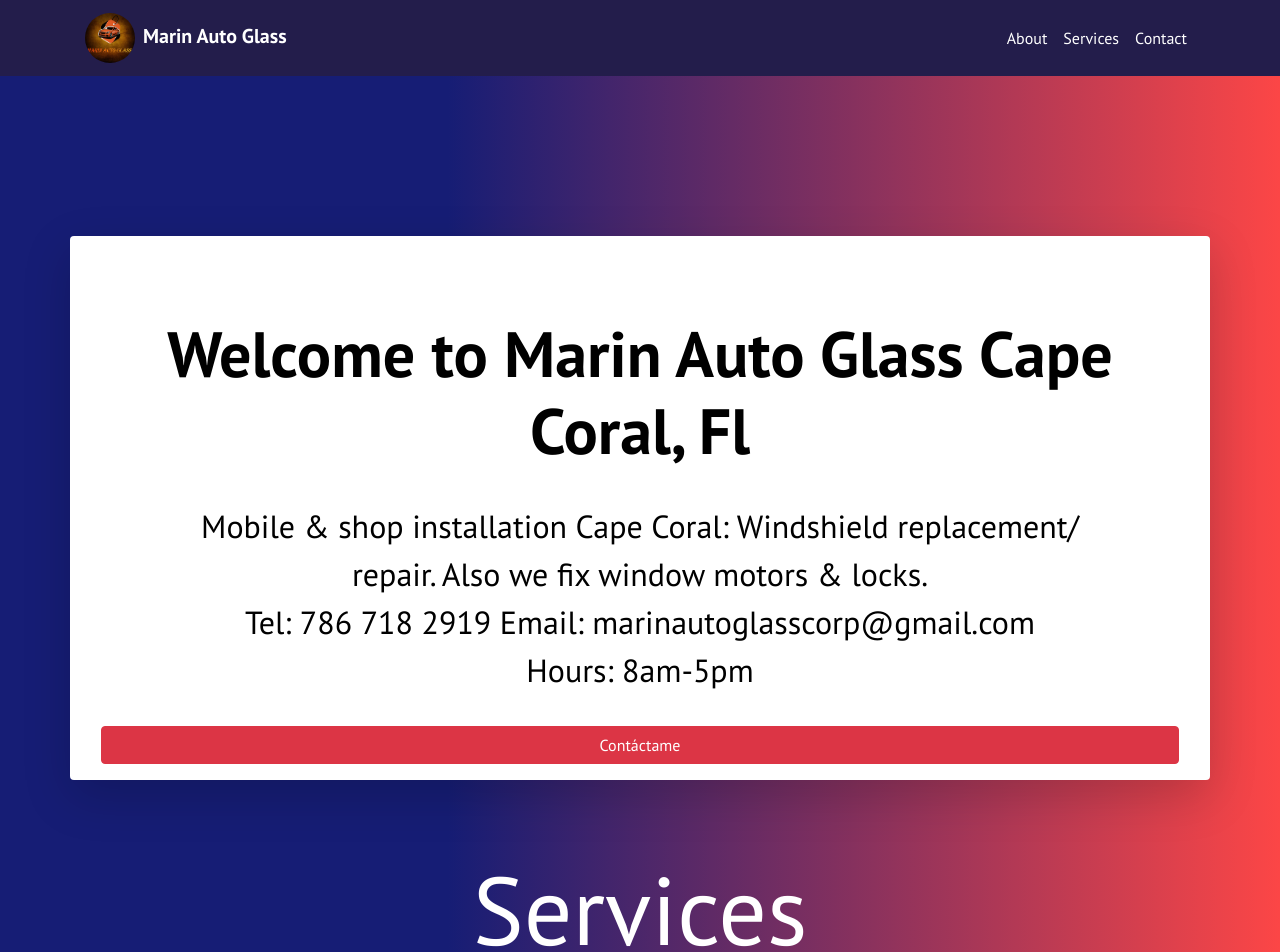
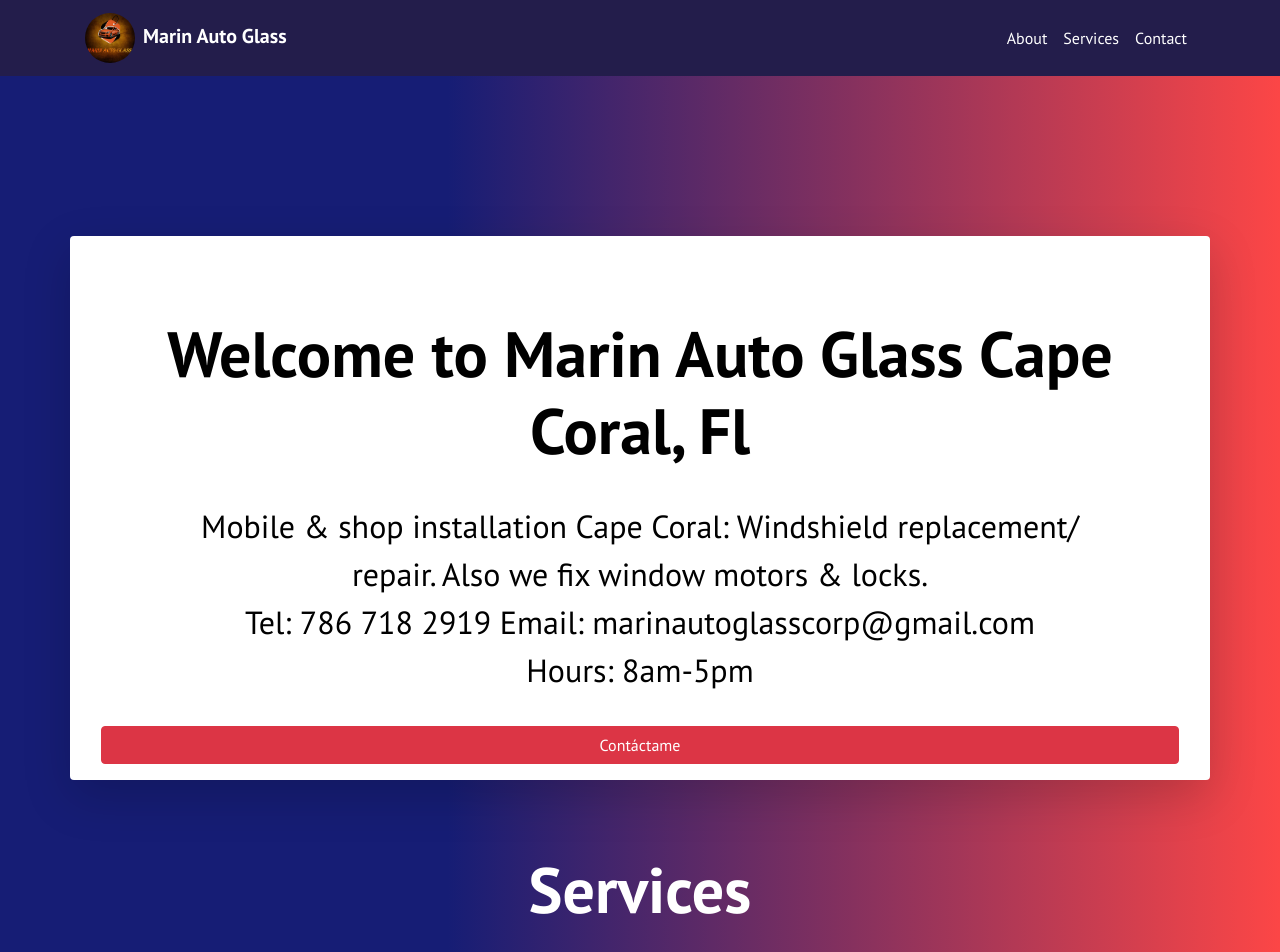
Before and after one commit to T00lio/marinautoglass, a React (Create React App) app: page / in a window 1280 px wide. Shown: the top 952 px of the page. Built offline with nearby package versions, Linux system fonts and the light colour scheme.

Commit message:
Adjusted hero section title

```diff
--- a/src/components/Hero.css
+++ b/src/components/Hero.css
@@ -44,10 +44,10 @@
 }
 
 .title {
-  font-size: 4rem;
+  font-size: 6rem;
   margin-top: 2rem;
   text-align: center;
-  font-weight: 700;
+  font-weight: 300;
 }
 
 .section {
--- a/src/components/Hero.js
+++ b/src/components/Hero.js
@@ -35,7 +35,7 @@
           <br></br>
           <section className="row">
             <h1
-              className="display-1 text-center"
+              className="title"
               style={{ color: "white", textAlign: "center", margin: "auto" }}
             >
               Services
```
